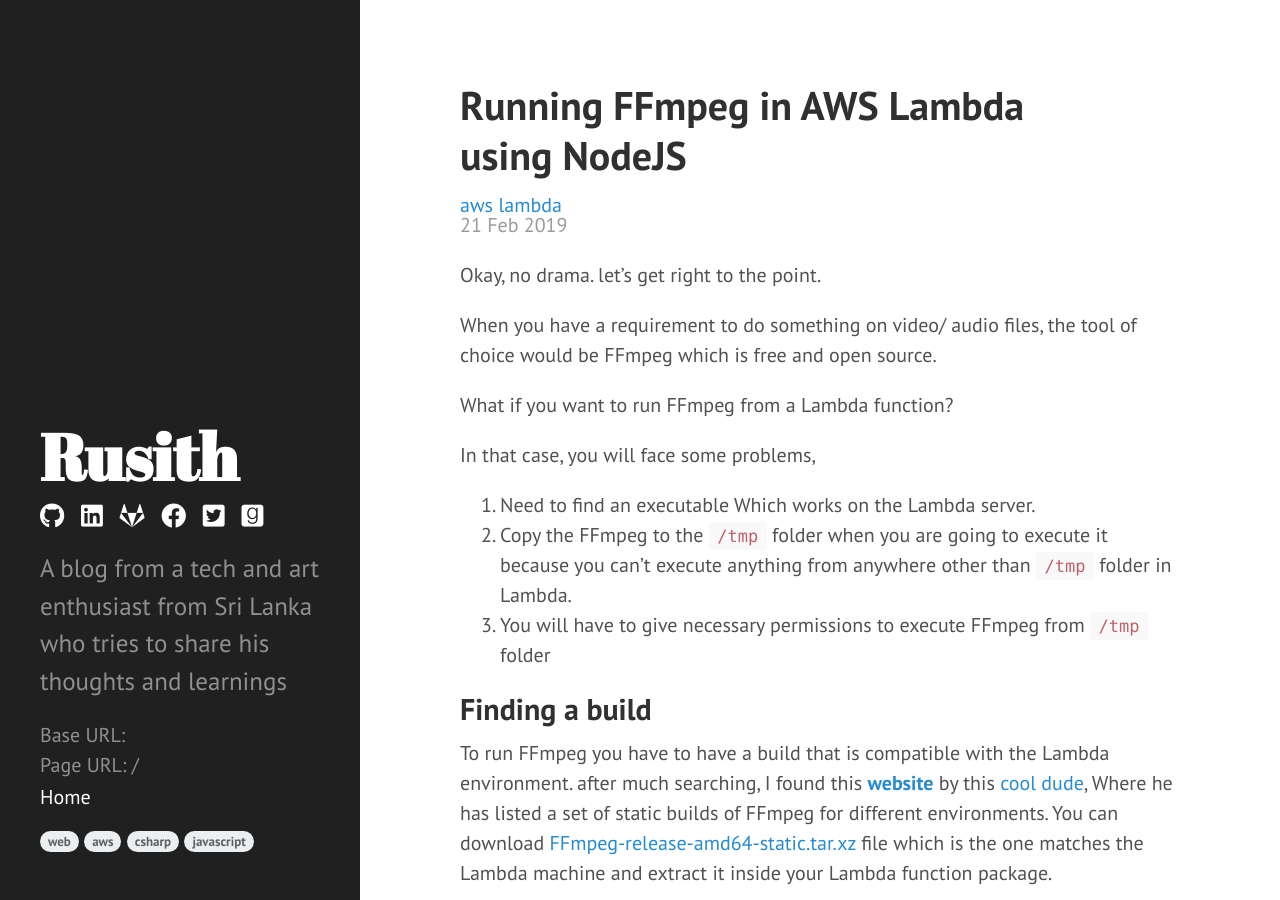
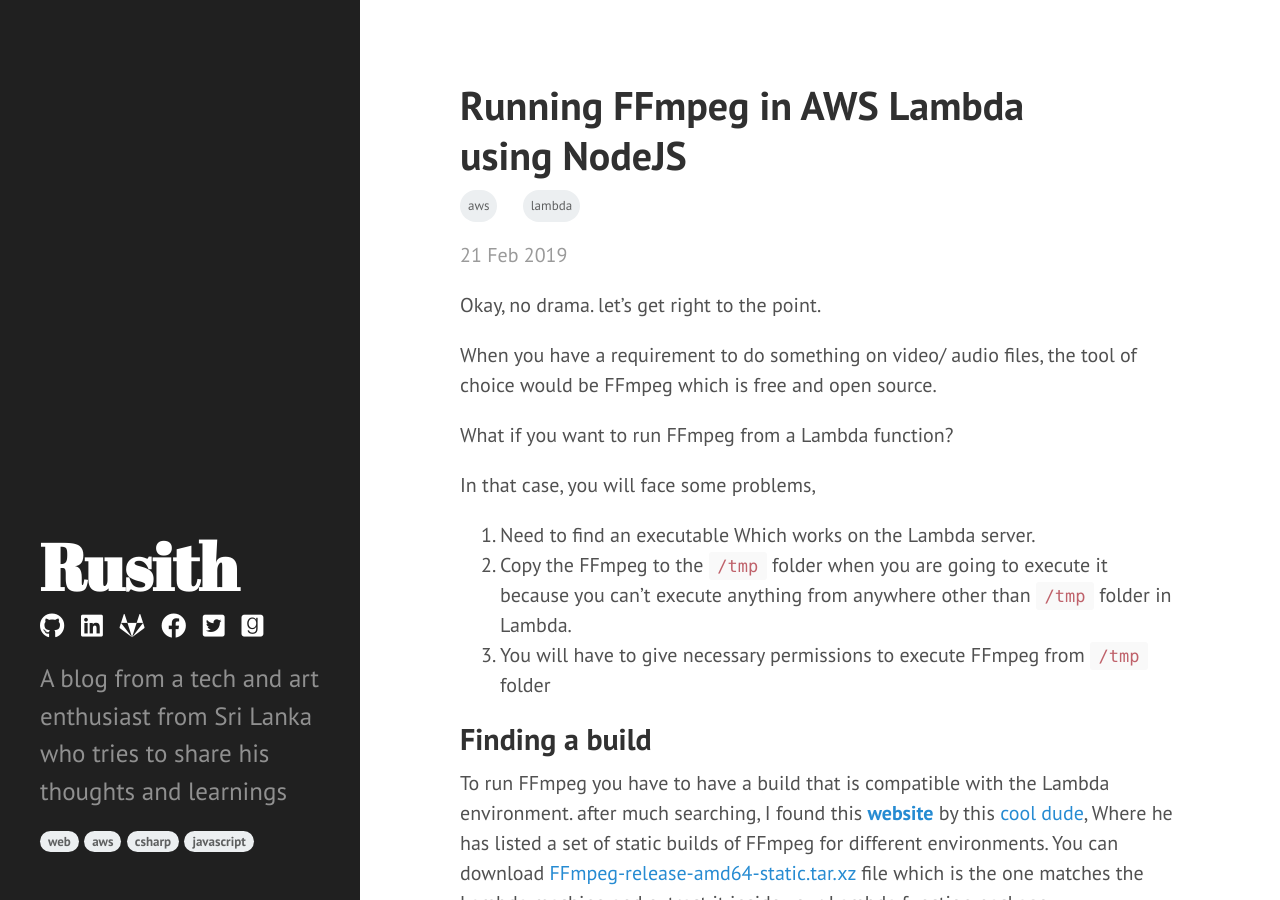
Before and after one commit to rusith/rusith.github.io, a Jekyll site: the page built from index.html, in a window 1280 px wide and 900 px high. Built offline with Jekyll 4.4.1, drawn with Linux system fonts in a browser that asks for light colours; nearby versions of some CDN libraries; the list of posts is cut into pages by our own code; comment, search, counter and statistics services are not loaded.

Commit message:
Some CSS Fixes

```diff
--- a/_includes/sidebar.html
+++ b/_includes/sidebar.html
@@ -2,7 +2,7 @@
   <div class="container sidebar-sticky">
     <div class="sidebar-about">
       <h1>
-        <a href="{{ site.baseurl }}">
+        <a href="/">
           {{ site.title }}
         </a>
       </h1>
@@ -28,10 +28,7 @@
     </div>
 
     <nav class="sidebar-nav">
-        Base URL: {{ site.baseurl }} <br>
-        Page URL: {{page.url}}
-
-      {% if page.url %}
+      {% if page.url != '/' %}
         <a class="sidebar-nav-item" href="/">Home</a>
       {% endif %}
 
--- a/index.html
+++ b/index.html
@@ -14,7 +14,7 @@
     <div>
         {% for tag in post.tags %}
         {% capture tag_name %}{{ tag }}{% endcapture %}
-        <a href="{{ site.baseurl }}/tag/{{ tag_name }}"><span class="tag-in-post">{{ tag_name }}</span></a>
+        <a href="{{ site.baseurl }}/tag/{{ tag_name }}"><span class="post-tag">{{ tag_name }}</span></a>
         {% endfor %}
     </div>
     <span class="post-date">{{ post.date | date_to_string }}</span>
--- a/public/css/hyde.css
+++ b/public/css/hyde.css
@@ -284,6 +284,7 @@
   user-select: none;
   -webkit-tap-highlight-color: transparent;
 }
+
 .lead {
   margin-top: 15px
 }
```
